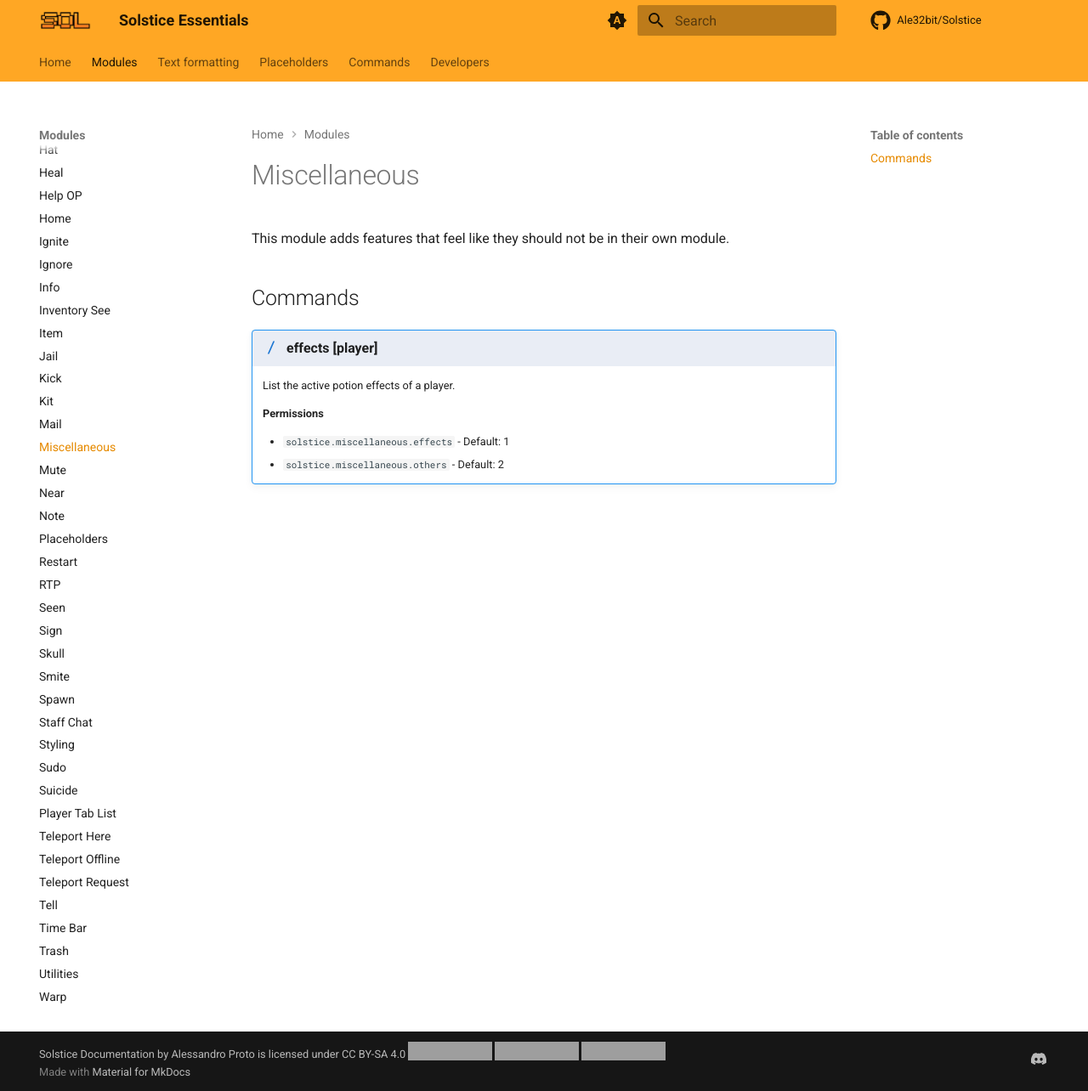
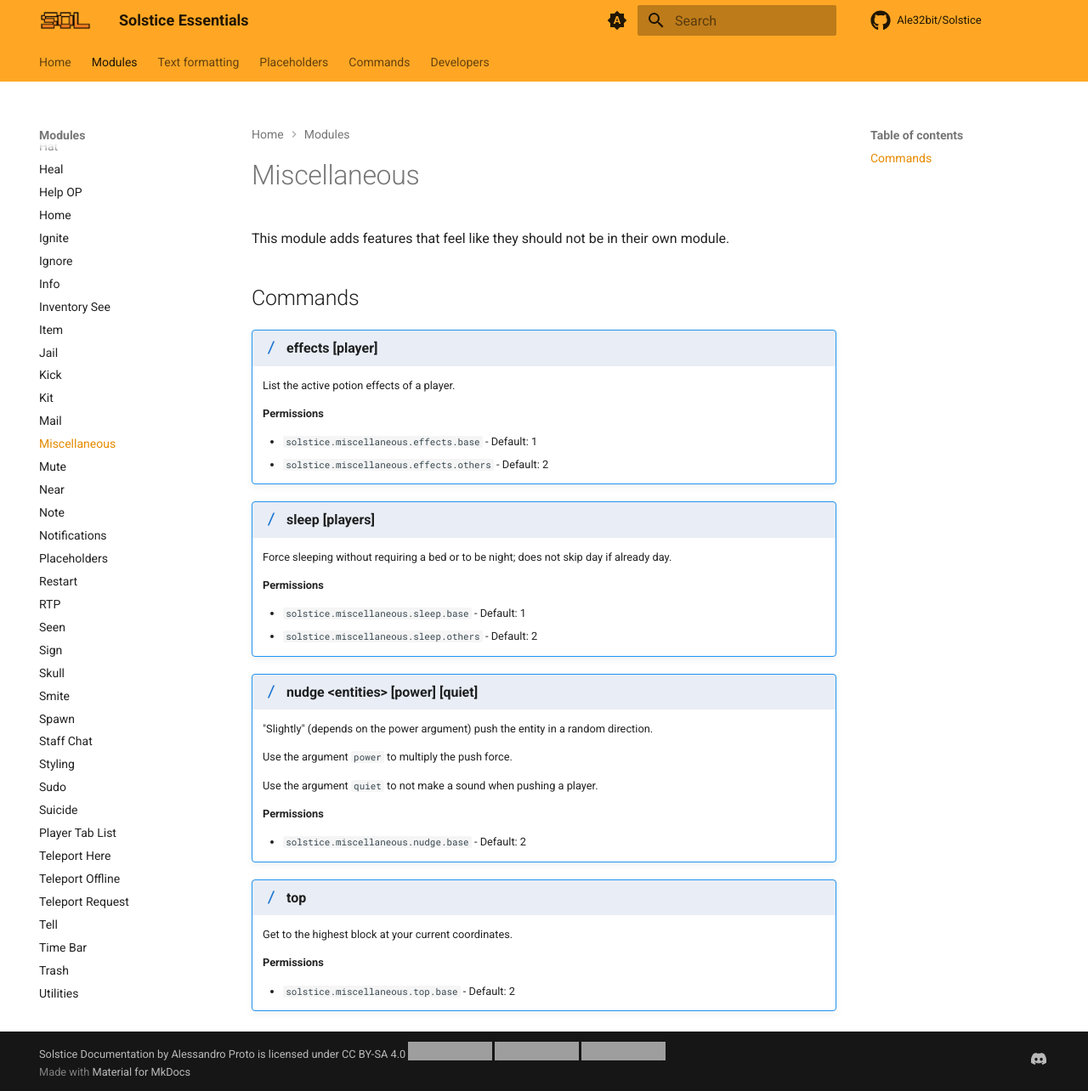
Before and after one commit to Ale32bit/Solstice-docs, an MkDocs documentation site: the page built from docs/modules/miscellaneous.md, in a window 1280 px wide and 1284 px high. Shown: the whole window at 85% size. Built offline with MkDocs 1.6.1 and Material for MkDocs 9.7.7, drawn with Linux system fonts in a browser that asks for light colours; plug-ins that fetch from the network failed and are left out; comment, search, counter and statistics services are not loaded; the version menu is left out; grey boxes are pictures that could not be loaded.

```diff
--- a/docs/modules/miscellaneous.md
+++ b/docs/modules/miscellaneous.md
@@ -10,5 +10,34 @@ This module adds features that feel like they should not be in their own module.
 
     **Permissions**
 
-    * `solstice.miscellaneous.effects` - Default: 1
-    * `solstice.miscellaneous.others` - Default: 2
+    * `solstice.miscellaneous.effects.base` - Default: 1
+    * `solstice.miscellaneous.effects.others` - Default: 2
+
+!!! command "sleep [players]"
+
+    Force sleeping without requiring a bed or to be night; does not skip day if already day.
+
+    **Permissions**
+
+    * `solstice.miscellaneous.sleep.base` - Default: 1
+    * `solstice.miscellaneous.sleep.others` - Default: 2
+
+!!! command "nudge &lt;entities&gt; [power] [quiet]"
+
+    "Slightly" (depends on the power argument) push the entity in a random direction.
+
+    Use the argument `power` to multiply the push force.
+
+    Use the argument `quiet` to not make a sound when pushing a player.
+
+    **Permissions**
+
+    * `solstice.miscellaneous.nudge.base` - Default: 2
+
+!!! command "top"
+
+    Get to the highest block at your current coordinates.
+
+    **Permissions**
+
+    * `solstice.miscellaneous.top.base` - Default: 2
```
Also changed, not shown: docs/modules/enderchest.md (+2 -0 lines), docs/modules/index.md (+10 -0 lines), docs/modules/notifications.md (added, +81 -0 lines), docs/modules/teleportrequest.md (+4 -4 lines).
